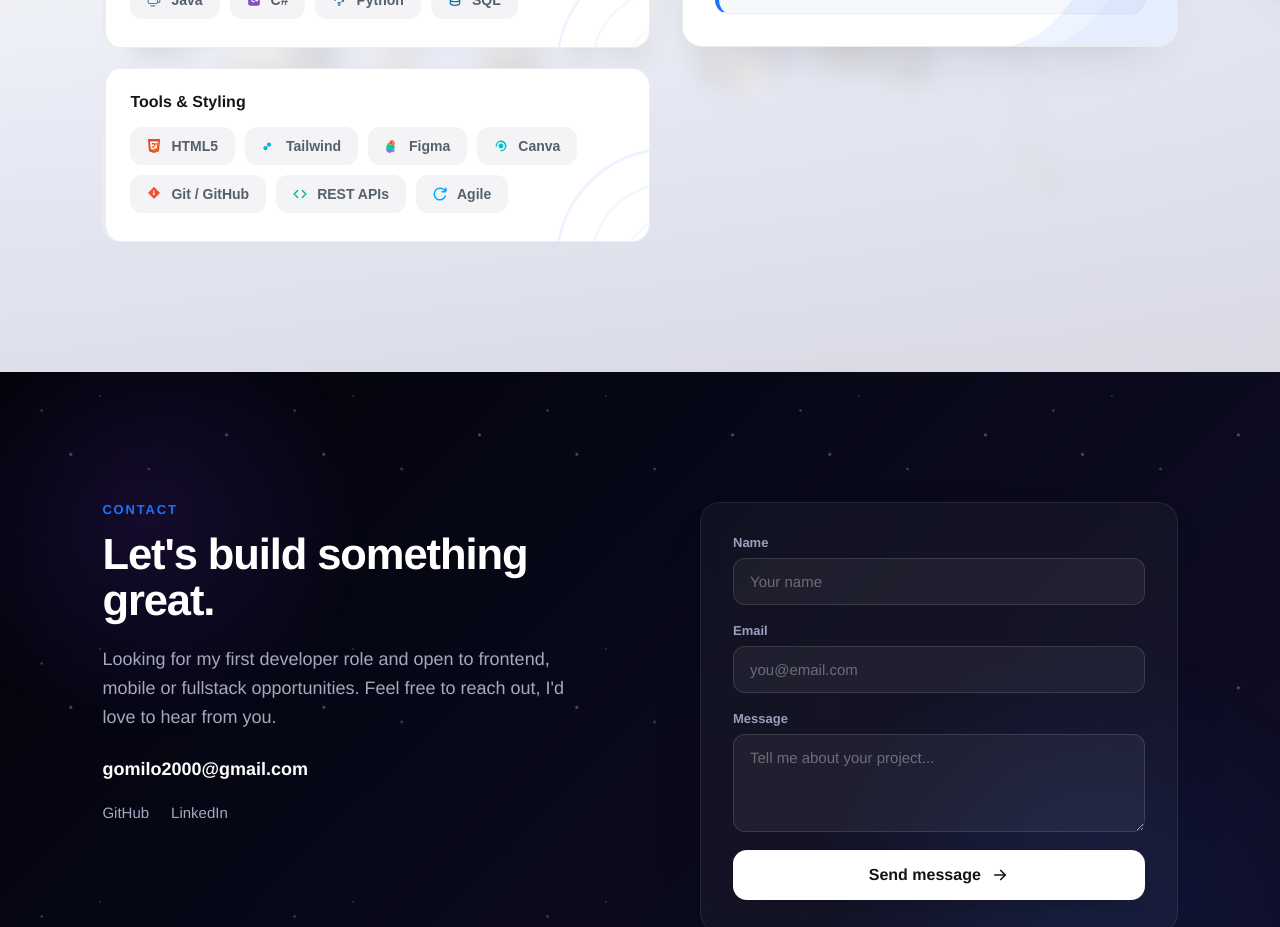
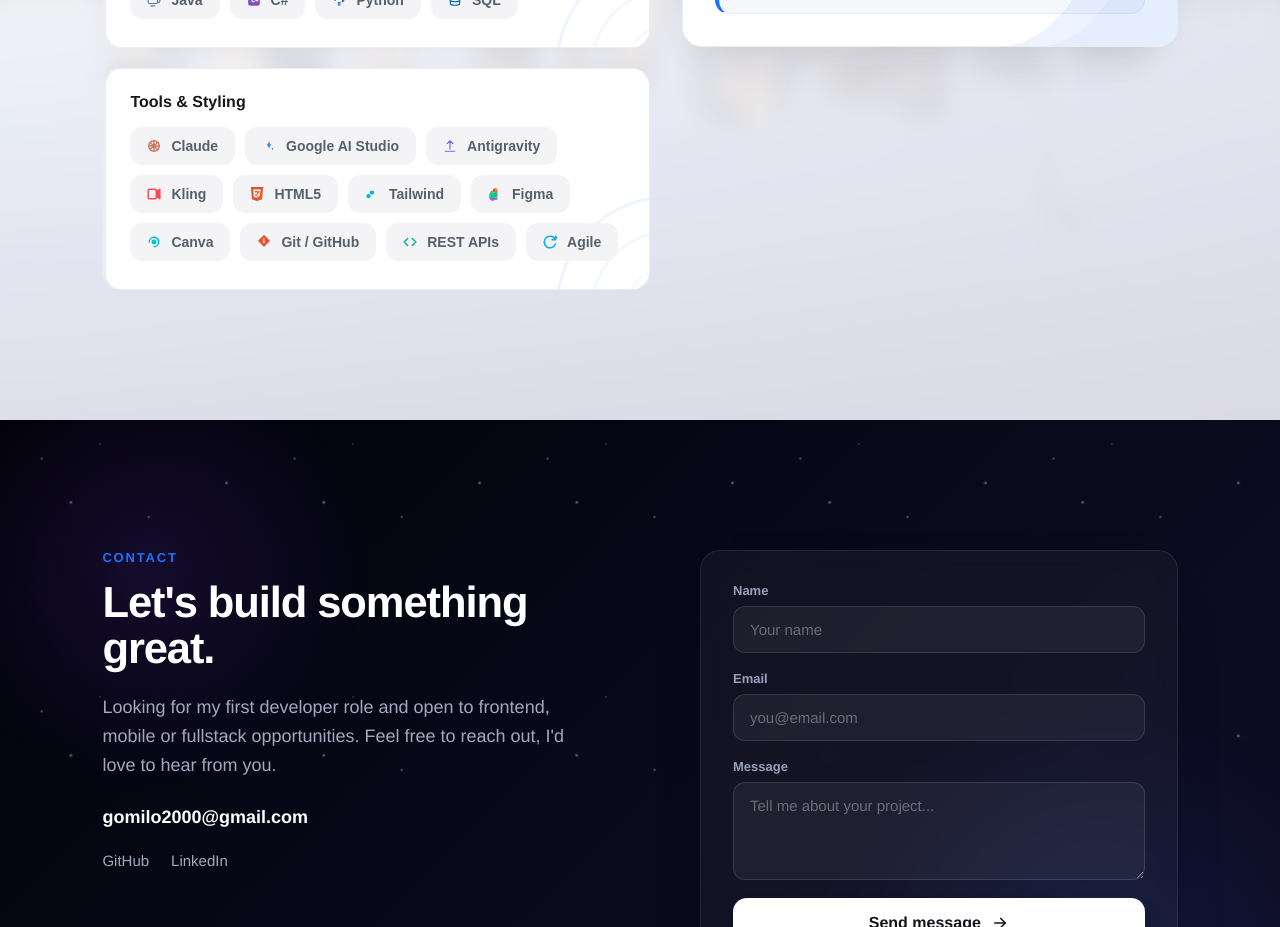
Before and after one commit to gomilo2000/gomilo2000.github.io, a React (Vite) app: page / in a window 1280 px wide. Shown: the part 3020-3947 px from the top of the page. Built offline with nearby package versions, Linux system fonts and the light colour scheme; the HTML template or start-up script is replaced by a standard one.

Commit message:
AI tools added in skills section

```diff
--- a/src/components/Skills.tsx
+++ b/src/components/Skills.tsx
@@ -177,6 +177,42 @@ const SKILL_DETAILS: Record<string, SkillDetail> = {
     useCase: {
       en: 'Collaborating with teammates in Scrum-like sprints, tracking tasks on digital boards.',
       no: 'Samarbeid med teammedlemmer i Scrum-lignende sprinter, og sporing av oppgaver på digitale tavler.'
+    }
+  },
+  'Claude': {
+    title: 'Claude',
+    description: 'Experienced in leveraging Anthropic Claude models for coding, text generation, and prompt engineering workflows.',
+    rating: 5,
+    useCase: {
+      en: 'Using Claude for code generation, architectural design, and complex problem-solving.',
+      no: 'Brukt til kodegenerering, arkitekturdesign og kompleks problemløsning.'
+    }
+  },
+  'Google AI Studio': {
+    title: 'Google AI Studio',
+    description: 'Experienced in prompt engineering, system instructions, and integrating Gemini APIs into web applications.',
+    rating: 5,
+    useCase: {
+      en: 'Designing structured prompts, configuring system instructions, and integrating Gemini model endpoints.',
+      no: 'Design av strukturerte ledetekster, konfigurering av systeminstruksjoner og integrering av Gemini-endepunkter.'
+    }
+  },
+  'Antigravity': {
+    title: 'Antigravity',
+    description: 'Familiar with using the Antigravity coding assistant for rapid development and pair programming.',
+    rating: 5,
+    useCase: {
+      en: 'Leveraging workflows for editing codebases, running tasks, and speeding up development cycles.',
+      no: 'Utnyttelse av arbeidsflyter for redigering av kodebaser, kjøring av oppgaver og raskere utvikling.'
+    }
+  },
+  'Kling': {
+    title: 'Kling',
+    description: 'Experienced in generating high-quality AI video assets and cinematic animations using Kling AI.',
+    rating: 4,
+    useCase: {
+      en: 'Generating custom video graphics and visual assets for creative projects.',
+      no: 'Generering av skreddersydd videografikk og visuelle elementer til kreative prosjekter.'
     }
   }
 }
@@ -367,6 +403,41 @@ const SKILL_THEME: Record<string, { color: string; icon: React.ReactNode }> = {
         <path d="M21.5 2v6h-6M21.34 15.57a10 10 0 1 1-.57-8.38l5.67-5.67" />
       </svg>
     )
+  },
+  'Claude': {
+    color: '#cc7a66',
+    icon: (
+      <svg width="14" height="14" viewBox="0 0 24 24" fill="none" stroke="#cc7a66" strokeWidth="2.5" strokeLinecap="round" strokeLinejoin="round" style={{ flexShrink: 0 }}>
+        <circle cx="12" cy="12" r="9" />
+        <path d="M12 3v18M3 12h18M12 12l6.36-6.36M12 12L5.64 17.64M12 12l6.36 6.36M12 12L5.64 6.36" />
+      </svg>
+    )
+  },
+  'Google AI Studio': {
+    color: '#4285f4',
+    icon: (
+      <svg width="14" height="14" viewBox="0 0 24 24" fill="none" style={{ flexShrink: 0 }}>
+        <path d="M12 2C12 2 12.5 8 16 10c-3.5 2-4 8-4 8s-.5-6-4-8c3.5-2 4-8 4-8Z" fill="#4285f4" />
+        <path d="M18 14c0 0 .3 2.5 1.7 3.3-.8.4-1.7 2.3-1.7 2.3s-.3-2.5-1.7-3.3c.8-.4 1.7-2.3 1.7-2.3Z" fill="#34a853" />
+      </svg>
+    )
+  },
+  'Antigravity': {
+    color: '#8b5cf6',
+    icon: (
+      <svg width="14" height="14" viewBox="0 0 24 24" fill="none" stroke="#8b5cf6" strokeWidth="2" strokeLinecap="round" strokeLinejoin="round" style={{ flexShrink: 0 }}>
+        <path d="M12 17V3M12 3L7 8M12 3l5 5M4 21h16" />
+      </svg>
+    )
+  },
+  'Kling': {
+    color: '#ff4757',
+    icon: (
+      <svg width="14" height="14" viewBox="0 0 24 24" fill="none" stroke="#ff4757" strokeWidth="2.5" strokeLinecap="round" strokeLinejoin="round" style={{ flexShrink: 0 }}>
+        <rect x="2" y="4" width="14" height="16" rx="2" fill="none" />
+        <path d="M16 8l6-4v16l-6-4" fill="#ff4757" />
+      </svg>
+    )
   }
 }
 
@@ -427,6 +498,18 @@ const SKILL_DETAILS_NO: Record<string, { description: string }> = {
   },
   'Agile': {
     description: 'Kjent med samarbeid i team, deltakelse i standups, sprint-evalueringer og sporing av oppgaver.'
+  },
+  'Claude': {
+    description: 'Erfaren med å utnytte Anthropic Claude-modeller til koding, tekstgenerering og prompt-engineering-arbeidsflyter.'
+  },
+  'Google AI Studio': {
+    description: 'Erfaren med prompt engineering, systeminstruksjoner og integrering av Gemini-API-er i webapplikasjoner.'
+  },
+  'Antigravity': {
+    description: 'Kjent med bruk av kodeassistenten Antigravity for rask utvikling og parprogrammering.'
+  },
+  'Kling': {
+    description: 'Erfaren med å skape videoer og animasjoner av høy kvalitet ved hjelp av Kling AI.'
   }
 }
 
@@ -450,7 +533,7 @@ export default function Skills({ language }: SkillsProps) {
     { id: 'Frontend', title: 'Frontend', items: ['JavaScript', 'TypeScript', 'React', 'Vue'] },
     { id: 'Mobile', title: language === 'en' ? 'Mobile' : 'Mobil', items: ['React Native', 'Swift', 'Kotlin', 'Ionic'] },
     { id: 'Backend & DB', title: 'Backend & DB', items: ['Java', 'C#', 'Python', 'SQL'] },
-    { id: 'Tools & Styling', title: language === 'en' ? 'Tools & Styling' : 'Verktøy & Styling', items: ['HTML5', 'Tailwind', 'Figma', 'Canva', 'Git / GitHub', 'REST APIs', 'Agile'] },
+    { id: 'Tools & Styling', title: language === 'en' ? 'Tools & Styling' : 'Verktøy & Styling', items: ['Claude', 'Google AI Studio', 'Antigravity', 'Kling', 'HTML5', 'Tailwind', 'Figma', 'Canva', 'Git / GitHub', 'REST APIs', 'Agile'] },
   ]
 
   const t = {
```
